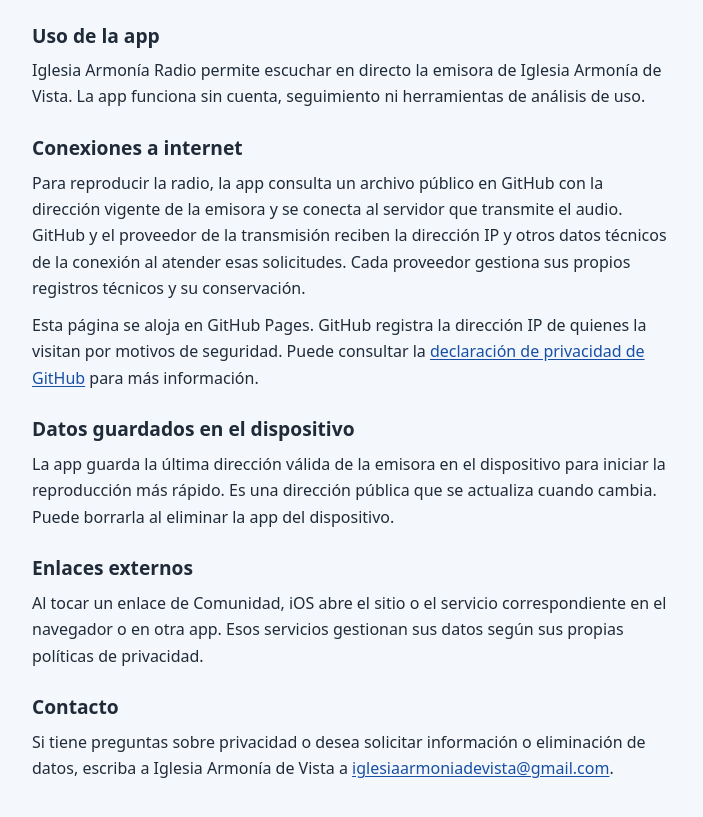
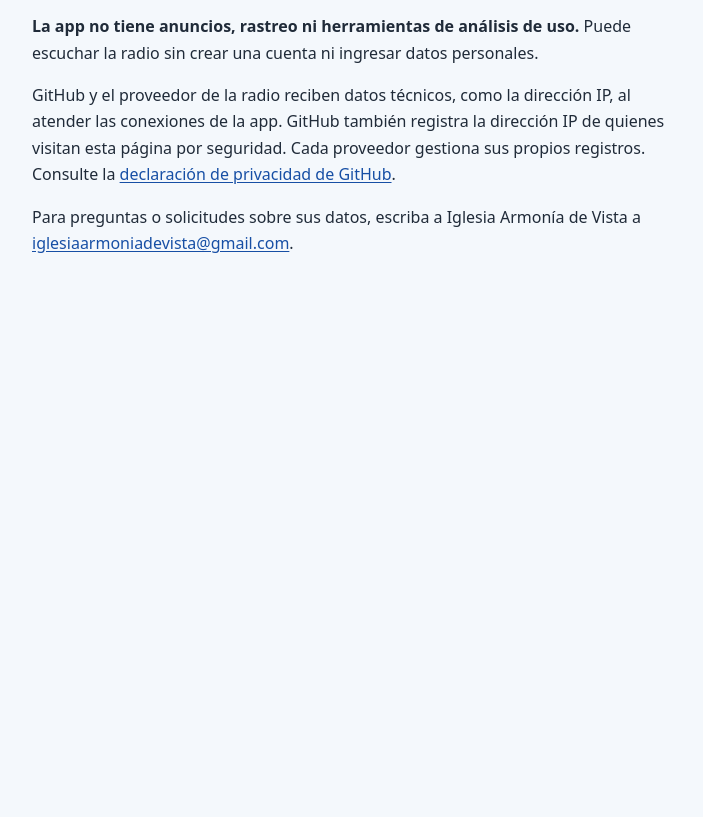
Before and after one commit to iglesiaarmonia/radio-privacy, a plain HTML site: page index.html in a window 1280 px wide. Shown: the part 211-1028 px from the top of the page, without its empty margins (288-991 px from the left). After the commit the page ends 800 px from the top, so only its background shows below. Drawn offline with Linux system fonts and the light colour scheme.

Commit message:
Simplify the Spanish radio privacy policy

```diff
--- a/index.html
+++ b/index.html
@@ -3,7 +3,7 @@
 <head>
   <meta charset="utf-8">
   <meta name="viewport" content="width=device-width, initial-scale=1">
-  <meta name="description" content="Cómo Iglesia Armonía Radio 1.2 utiliza la conexión a internet y guarda la dirección de la emisora.">
+  <meta name="description" content="Política de privacidad de Iglesia Armonía Radio 1.2, una app sin anuncios, rastreo ni análisis de uso.">
   <title>Política de privacidad | Iglesia Armonía Radio</title>
   <style>
     :root {
@@ -43,19 +43,13 @@
       margin: 0;
       color: var(--muted);
     }
-    h1, h2 {
+    h1 {
       line-height: 1.2;
-    }
-    h1 {
       font-size: clamp(2rem, 6vw, 2.75rem);
       margin: 0.35rem 0 0.75rem;
     }
-    h2 {
-      font-size: 1.2rem;
-      margin: 1.65rem 0 0.35rem;
-    }
     p {
-      margin: 0.65rem 0 0;
+      margin: 1rem 0 0;
     }
     a {
       color: var(--link);
@@ -71,31 +65,11 @@
       <p>Versión 1.2 · <time datetime="2026-11-19">19 de noviembre de 2026</time></p>
     </header>
 
-    <section>
-      <h2>Uso de la app</h2>
-      <p>Iglesia Armonía Radio permite escuchar en directo la emisora de Iglesia Armonía de Vista. La app funciona sin cuenta, seguimiento ni herramientas de análisis de uso.</p>
-    </section>
+    <p><strong>La app no tiene anuncios, rastreo ni herramientas de análisis de uso.</strong> Puede escuchar la radio sin crear una cuenta ni ingresar datos personales.</p>
 
-    <section>
-      <h2>Conexiones a internet</h2>
-      <p>Para reproducir la radio, la app consulta un archivo público en GitHub con la dirección vigente de la emisora y se conecta al servidor que transmite el audio. GitHub y el proveedor de la transmisión reciben la dirección IP y otros datos técnicos de la conexión al atender esas solicitudes. Cada proveedor gestiona sus propios registros técnicos y su conservación.</p>
-      <p>Esta página se aloja en GitHub Pages. GitHub registra la dirección IP de quienes la visitan por motivos de seguridad. Puede consultar la <a href="https://docs.github.com/es/site-policy/privacy-policies/github-general-privacy-statement">declaración de privacidad de GitHub</a> para más información.</p>
-    </section>
+    <p>GitHub y el proveedor de la radio reciben datos técnicos, como la dirección IP, al atender las conexiones de la app. GitHub también registra la dirección IP de quienes visitan esta página por seguridad. Cada proveedor gestiona sus propios registros. Consulte la <a href="https://docs.github.com/es/site-policy/privacy-policies/github-general-privacy-statement">declaración de privacidad de GitHub</a>.</p>
 
-    <section>
-      <h2>Datos guardados en el dispositivo</h2>
-      <p>La app guarda la última dirección válida de la emisora en el dispositivo para iniciar la reproducción más rápido. Es una dirección pública que se actualiza cuando cambia. Puede borrarla al eliminar la app del dispositivo.</p>
-    </section>
-
-    <section>
-      <h2>Enlaces externos</h2>
-      <p>Al tocar un enlace de Comunidad, iOS abre el sitio o el servicio correspondiente en el navegador o en otra app. Esos servicios gestionan sus datos según sus propias políticas de privacidad.</p>
-    </section>
-
-    <section>
-      <h2>Contacto</h2>
-      <p>Si tiene preguntas sobre privacidad o desea solicitar información o eliminación de datos, escriba a Iglesia Armonía de Vista a <a href="mailto:iglesiaarmoniadevista@gmail.com">iglesiaarmoniadevista@gmail.com</a>.</p>
-    </section>
+    <p>Para preguntas o solicitudes sobre sus datos, escriba a Iglesia Armonía de Vista a <a href="mailto:iglesiaarmoniadevista@gmail.com">iglesiaarmoniadevista@gmail.com</a>.</p>
   </main>
 </body>
 </html>
```
